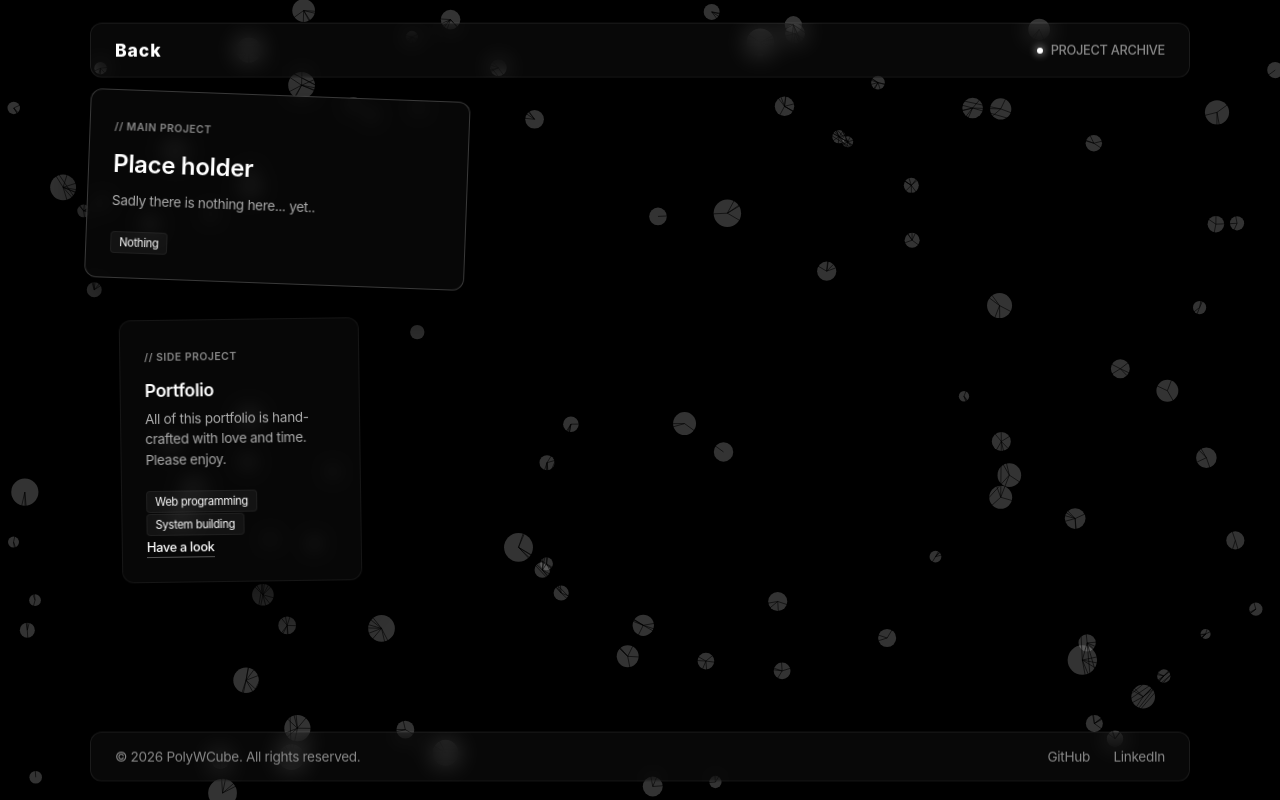
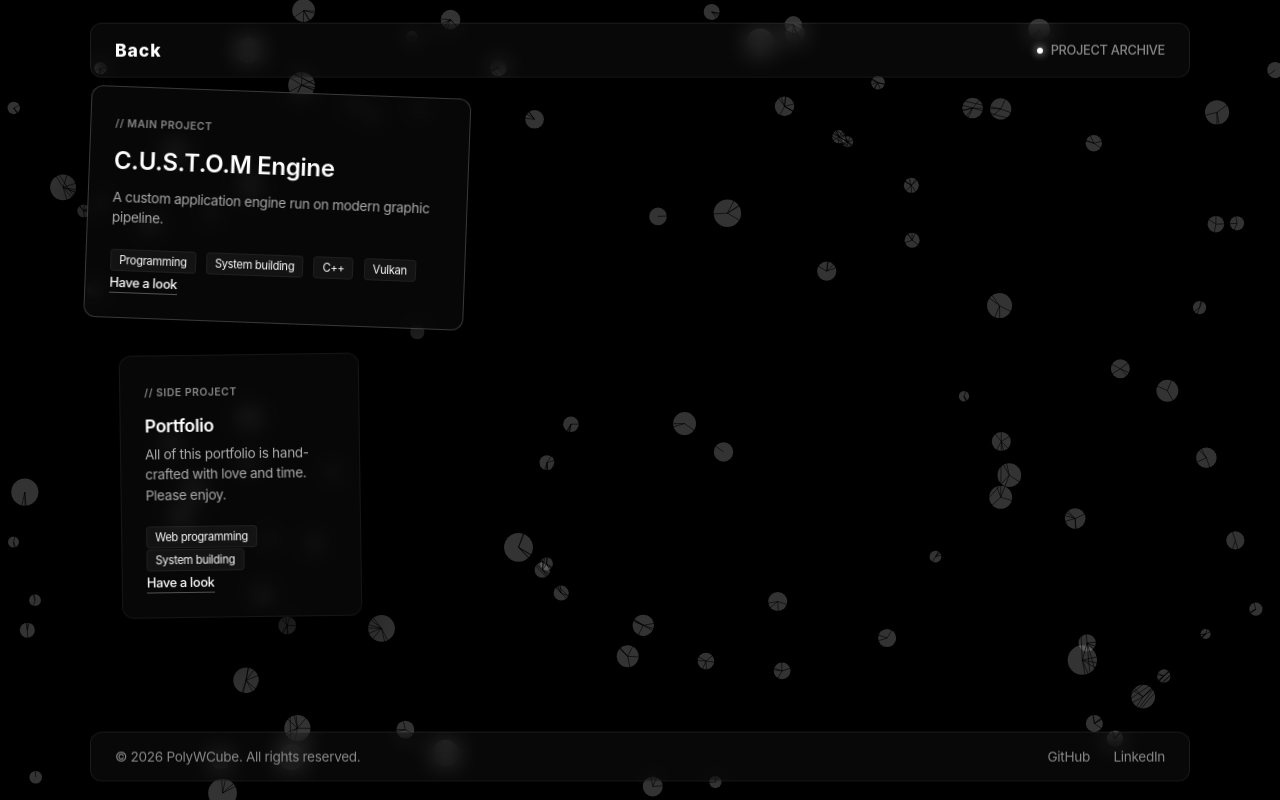
Before and after one commit to PolyWCube/PolyWCube.github.io, a plain HTML site: page project.html in a window 1280 px wide. Drawn offline with Linux system fonts and the light colour scheme.

Commit message:
Link main project

```diff
--- a/project.html
+++ b/project.html
@@ -20,11 +20,12 @@
 	<main class="space-container">
 		<div class="floating-card card-big">
 			<div class="badge">// MAIN PROJECT</div>
-			<h2>Place holder</h2>
-			<p>Sadly there is nothing here... yet..</p>
+			<h2>C.U.S.T.O.M Engine</h2>
+			<p>A custom application engine run on modern graphic pipeline.</p>
 			<div class="skills">
-				<span>Nothing</span>
+				<span>Programming</span> <span>System building</span> <span>C++</span> <span>Vulkan</span>
 			</div>
+			<a href="https://github.com/PolyWCube/CustomEngine" class="card-link transtion-link">Have a look<a/>
 		</div>
 
 		<div class="floating-card card-small">
```
Also changed, not shown: blog/dispersed_system.html (+1 -1 lines).
